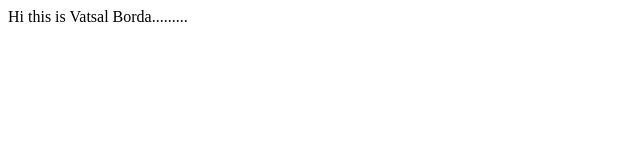
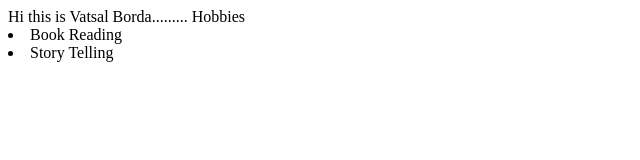
Before and after one commit to vatsalborda1/vatsal_portfolio_FrontEnd, a plain HTML site: page index.html in a window 1280 px wide. Shown: the whole page, without its empty margins (0-640 px from the left). Drawn offline with Linux system fonts and the light colour scheme.

Commit message:
Update index.html
hobbies

```diff
--- a/index.html
+++ b/index.html
@@ -9,5 +9,8 @@
 </head>
 <body>
     Hi this is Vatsal Borda.........
+        Hobbies
+        <li>Book Reading</li>
+        <li>Story Telling</li>
 </body>
 </html>
```
